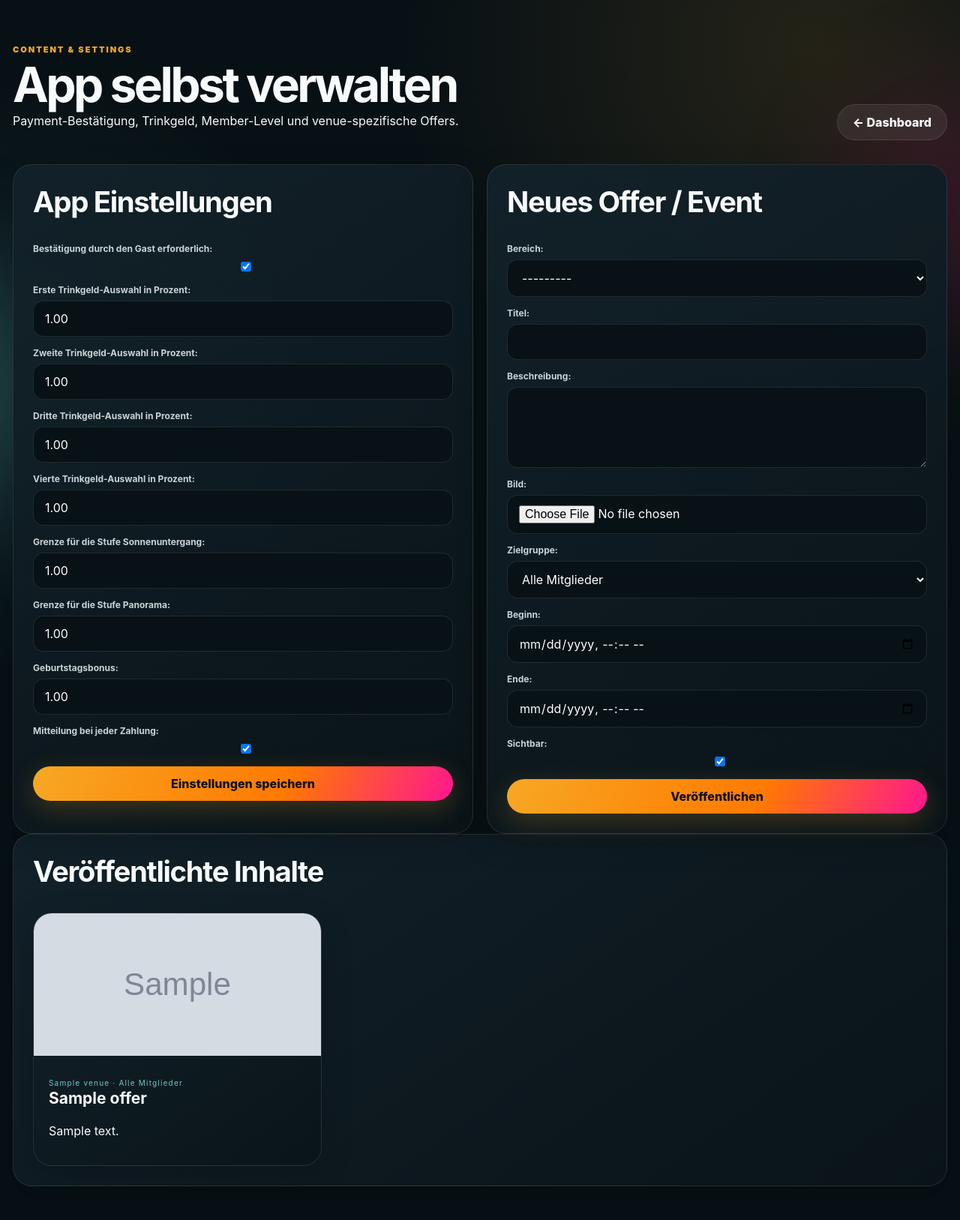
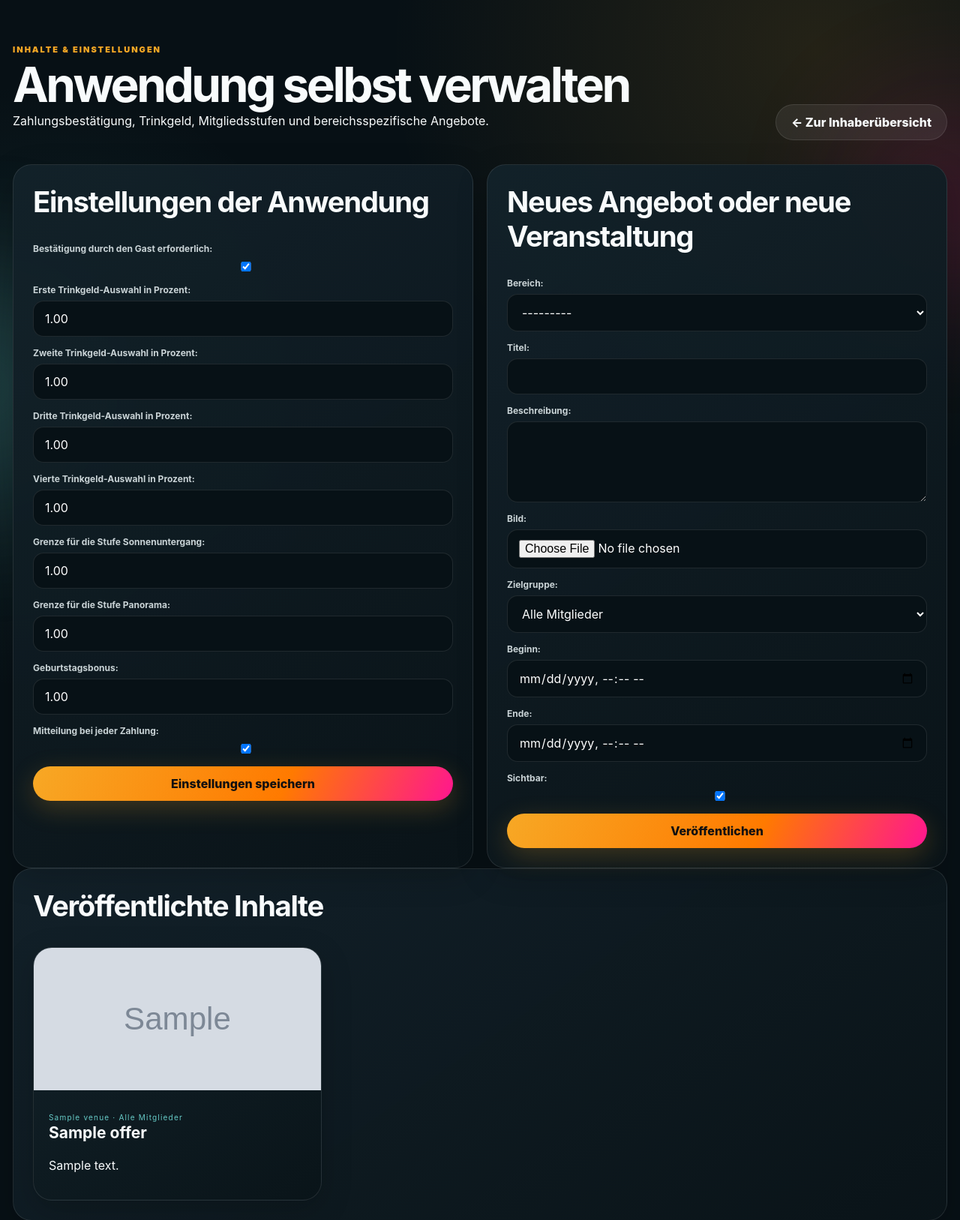
Before and after one commit to hsdarestani/citybeach, a Django app: page /owner/content/ in a window 1280 px wide. Shown: the part 82-1709 px from the top of the page at 75% size. Run offline with Django 5.2, Linux system fonts and the light colour scheme; a user stored in the database is signed in; tables that the repository leaves empty hold one stand-in row (values such as "Sample post"); grey boxes marked "Sample" are stand-in pictures.

Commit message:
Inhaltsverwaltung vollständig eindeutschen

```diff
--- a/cards/templates/cards/owner_content.html
+++ b/cards/templates/cards/owner_content.html
@@ -1 +1,18 @@
-{% extends 'cards/base.html' %}{% block title %}Inhalte · CityBeach{% endblock %}{% block content %}<section class="app-head"><div><span class="eyebrow">CONTENT & SETTINGS</span><h1>App selbst verwalten</h1><p>Payment-Bestätigung, Trinkgeld, Member-Level und venue-spezifische Offers.</p></div><a class="secondary" href="{% url 'owner_dashboard' %}">← Dashboard</a></section><section class="owner-grid"><article class="panel"><h2>App Einstellungen</h2><form method="post" class="form-grid">{% csrf_token %}{{ settings_form.as_p }}<button name="save_settings" class="primary full">Einstellungen speichern</button></form></article><article class="panel"><h2>Neues Offer / Event</h2><form method="post" enctype="multipart/form-data" class="form-grid">{% csrf_token %}{{ offer_form.as_p }}<button name="create_offer" class="primary full">Veröffentlichen</button></form></article></section><section class="panel"><h2>Veröffentlichte Inhalte</h2><div class="offer-grid">{% for offer in offers %}<article class="offer-card">{% if offer.image %}<img src="{{ offer.image.url }}">{% endif %}<div><small>{{ offer.venue.name|default:'Alle Bereiche' }} · {{ offer.get_target_display }}</small><h3>{{ offer.title }}</h3><p>{{ offer.body }}</p></div></article>{% empty %}<p class="muted">Noch keine Offers.</p>{% endfor %}</div></section>{% endblock %}
+{% extends 'cards/base.html' %}
+{% block title %}Inhalte verwalten · CityBeach Frankfurt{% endblock %}
+{% block content %}
+<section class="app-head">
+  <div><span class="eyebrow">INHALTE & EINSTELLUNGEN</span><h1>Anwendung selbst verwalten</h1><p>Zahlungsbestätigung, Trinkgeld, Mitgliedsstufen und bereichsspezifische Angebote.</p></div>
+  <a class="secondary" href="{% url 'owner_dashboard' %}">← Zur Inhaberübersicht</a>
+</section>
+<section class="owner-grid">
+  <article class="panel"><h2>Einstellungen der Anwendung</h2><form method="post" class="form-grid">{% csrf_token %}{{ settings_form.as_p }}<button name="save_settings" class="primary full">Einstellungen speichern</button></form></article>
+  <article class="panel"><h2>Neues Angebot oder neue Veranstaltung</h2><form method="post" enctype="multipart/form-data" class="form-grid">{% csrf_token %}{{ offer_form.as_p }}<button name="create_offer" class="primary full">Veröffentlichen</button></form></article>
+</section>
+<section class="panel">
+  <h2>Veröffentlichte Inhalte</h2>
+  <div class="offer-grid">
+    {% for offer in offers %}<article class="offer-card">{% if offer.image %}<img src="{{ offer.image.url }}" alt="{{ offer.title }}">{% endif %}<div><small>{{ offer.venue.name|default:'Alle Bereiche' }} · {{ offer.get_target_display }}</small><h3>{{ offer.title }}</h3><p>{{ offer.body }}</p></div></article>{% empty %}<p class="muted">Noch keine Angebote vorhanden.</p>{% endfor %}
+  </div>
+</section>
+{% endblock %}
```
